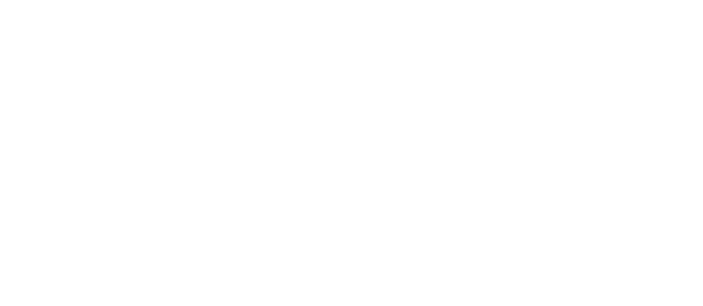
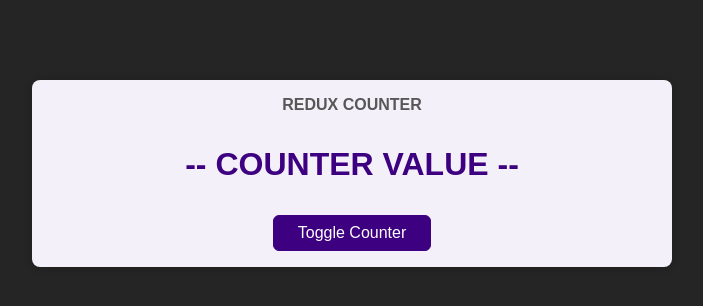
Before and after one commit to Andriy-Kozlovsky/redux-playground, a React (Vite) app: page / in a window 1280 px wide. Shown: the top 306 px of the page, without its empty margins (288-991 px from the left). Built offline with nearby package versions, Linux system fonts and the light colour scheme.

Commit message:
starting project

```diff
--- a/src/App.tsx
+++ b/src/App.tsx
@@ -1,5 +1,7 @@
+import Counter from "./components/Counter";
+
 function App() {
-  return <div />;
+  return <Counter />;
 }
 
 export default App;
--- /dev/null
+++ b/src/components/Counter.module.css
@@ -0,0 +1,23 @@
+.counter {
+  margin: 5rem auto;
+  box-shadow: 0 1px 8px rgba(0, 0, 0, 0.2);
+  width: 40rem;
+  border-radius: 8px;
+  padding: 1rem;
+  text-align: center;
+  background-color: #f4f0fa;
+}
+
+.counter h1 {
+  text-transform: uppercase;
+  color: #575757;
+  margin: 0;
+  font-size: 1rem;
+}
+
+.value {
+  font-size: 2rem;
+  color: #3c0080;
+  margin: 2rem 0;
+  font-weight: bold;
+}
--- /dev/null
+++ b/src/components/Counter.tsx
@@ -0,0 +1,15 @@
+import classes from "./Counter.module.css";
+
+const Counter = () => {
+  const toggleCounterHandler = () => {};
+
+  return (
+    <main className={classes.counter}>
+      <h1>Redux Counter</h1>
+      <div className={classes.value}>-- COUNTER VALUE --</div>
+      <button onClick={toggleCounterHandler}>Toggle Counter</button>
+    </main>
+  );
+};
+
+export default Counter;
--- a/src/styles.css
+++ b/src/styles.css
@@ -1,5 +1,26 @@
 * {
-  margin: 0;
-  padding: 0;
   box-sizing: border-box;
 }
+
+body {
+  margin: 0;
+  font-family: sans-serif;
+  color: #252525;
+  background-color: #252525;
+}
+
+button {
+  font: inherit;
+  cursor: pointer;
+  background-color: #3c0080;
+  border: 1px solid #3c0080;
+  color: white;
+  padding: 0.5rem 1.5rem;
+  border-radius: 6px;
+}
+
+button:hover,
+button:active {
+  background-color: #5b14ac;
+  border-color: #5b14ac;
+}
```
Also changed, not shown: src/components/Auth.module.css (added, +29 -0 lines), src/components/Auth.tsx (added, +23 -0 lines), src/components/Header.module.css (added, +48 -0 lines), src/components/Header.tsx (added, +24 -0 lines), src/components/UserProfile.module.css (added, +9 -0 lines), src/components/UserProfile.tsx (added, +11 -0 lines).
